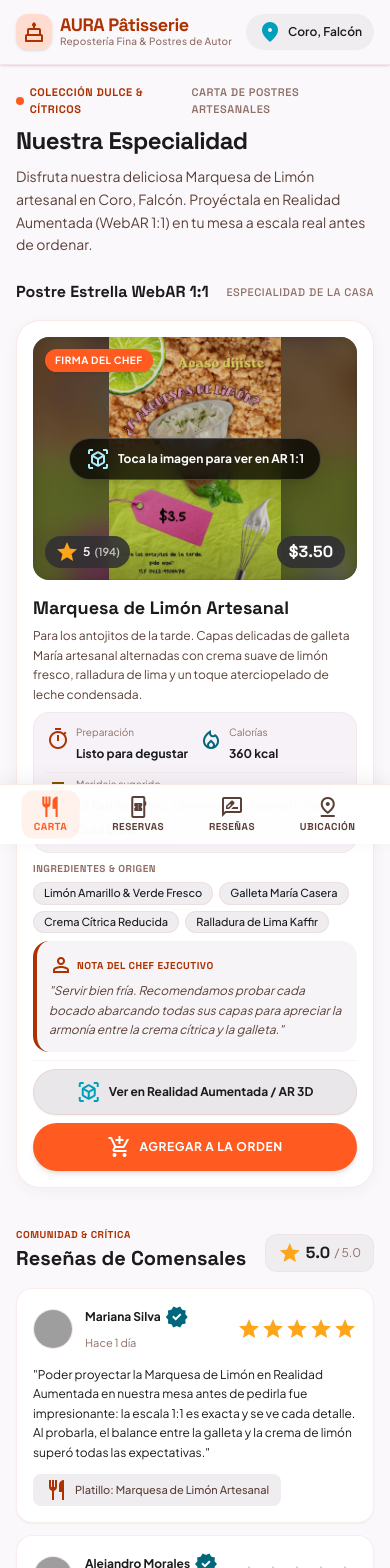
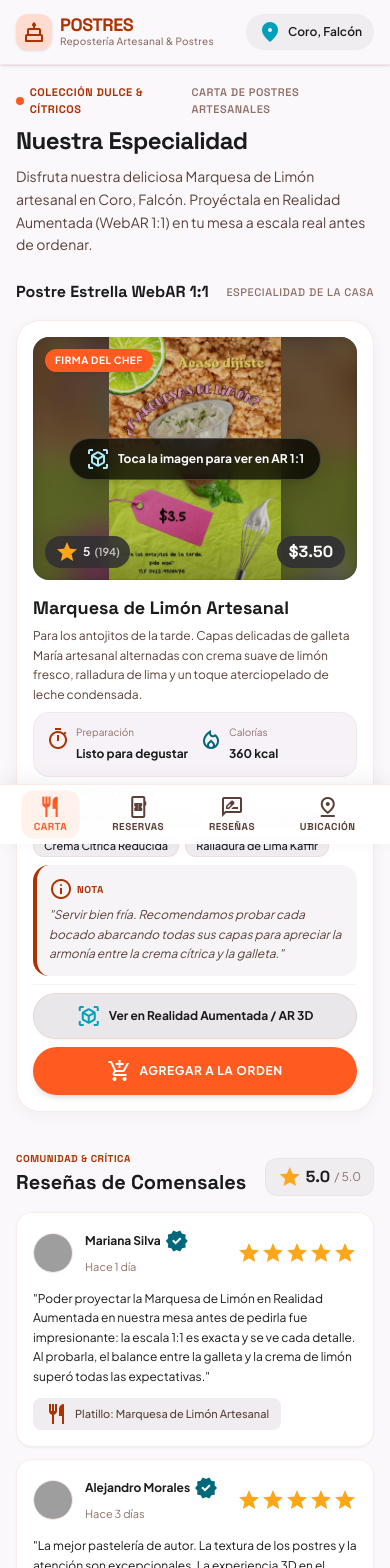
Before and after one commit to Rhojer/products-ar-web, a React (Vite) app: page / in a window 390 px wide. Shown: the top 1568 px of the page. Built offline with nearby package versions, Linux system fonts and the light colour scheme; grey boxes are pictures that could not be loaded; a web font is replaced by a local one.

Commit message:
feat: renombrar tienda a POSTRES, retiro en centro de coro, quitar maridaje y renombrar a Nota

```diff
--- a/index.html
+++ b/index.html
@@ -4,7 +4,7 @@
     <meta charset="UTF-8" />
     <link rel="icon" type="image/svg+xml" href="/favicon.svg" />
     <meta name="viewport" content="width=device-width, initial-scale=1.0, maximum-scale=1.0, user-scalable=no" />
-    <title>AURA Bistro — Carta de Autor & Experiencia WebAR 1:1</title>
+    <title>POSTRES — Marquesa de Limón & Experiencia WebAR 1:1</title>
     <!-- Google Fonts: Space Grotesk, Plus Jakarta Sans, Playfair Display -->
     <link rel="preconnect" href="https://fonts.googleapis.com">
     <link rel="preconnect" href="https://fonts.gstatic.com" crossorigin>
--- a/src/App.tsx
+++ b/src/App.tsx
@@ -62,7 +62,7 @@ export function App() {
     return (
       <div className="min-h-screen bg-[#fbf8fc] flex flex-col items-center justify-center text-[#1b1b1e]">
         <div className="w-12 h-12 border-3 border-[#ffdbd0] border-t-[#ae3200] rounded-full animate-spin mb-4"></div>
-        <p className="font-headline font-bold text-lg text-[#ae3200]">AURA Pâtisserie</p>
+        <p className="font-headline font-bold text-lg text-[#ae3200]">POSTRES</p>
         <p className="text-xs text-[#8f7067] mt-1 uppercase tracking-widest">Iniciando experiencia WebAR...</p>
       </div>
     );
--- a/src/components/public/DishCard.tsx
+++ b/src/components/public/DishCard.tsx
@@ -121,18 +121,8 @@ export const DishCard: React.FC<DishCardProps> = ({
               <span className="text-[10px] text-gray-400 pl-1">+{dishAllergens.length - 4}</span>
             )}
           </div>
-
-          {/* Sommelier hint */}
-          {dish.sommelierPairing && (
-            <div className="inline-flex items-center gap-1 text-[11px] text-amber-400/80">
-              <Wine className="w-3 h-3" />
-              <span className="truncate max-w-[120px] hidden sm:inline">Maridaje</span>
-            </div>
-          )}
         </div>
-
       </div>
-
     </div>
   );
 };
--- a/src/components/public/DishDetailModal.tsx
+++ b/src/components/public/DishDetailModal.tsx
@@ -51,7 +51,7 @@ export const DishDetailModal: React.FC<DishDetailModalProps> = ({
         {/* Modal Top Bar (Fixed Header) */}
         <div className="flex-shrink-0 flex items-center justify-between px-5 py-3.5 bg-white border-b border-[#e4beb3]/20">
           <span className="text-[11px] font-headline uppercase tracking-wider text-[#8f7067] font-bold">
-            Ficha Técnica & Maridaje WebAR 1:1
+            Ficha Técnica WebAR 1:1
           </span>
           <button
             type="button"
@@ -136,21 +136,6 @@ export const DishDetailModal: React.FC<DishDetailModalProps> = ({
                 </div>
               )}
 
-              {/* Maridaje */}
-              {dish.sommelierPairing?.trim() && (
-                <div className="flex items-start gap-2 col-span-2 pt-1 border-t border-[#e4beb3]/20">
-                  <span className="material-symbols-outlined text-[#855300] text-lg mt-0.5">
-                    wine_bar
-                  </span>
-                  <div>
-                    <span className="block text-[10px] text-[#8f7067]">Maridaje sugerido</span>
-                    <span className="text-xs font-bold text-[#1b1b1e]">
-                      {dish.sommelierPairing}
-                    </span>
-                  </div>
-                </div>
-              )}
-
               {/* Alérgenos */}
               {dishAllergens.length > 0 && (
                 <div className="flex items-start gap-2 col-span-2 pt-1 border-t border-[#e4beb3]/20">
@@ -187,12 +172,12 @@ export const DishDetailModal: React.FC<DishDetailModalProps> = ({
             </div>
           )}
 
-          {/* Nota del Chef Ejecutivo */}
+          {/* Nota */}
           {dish.chefNote?.trim() && (
             <div className="p-3.5 rounded-2xl bg-[#f0edf1]/60 border-l-4 border-[#ae3200]">
               <span className="text-[10px] font-headline uppercase tracking-wider text-[#ae3200] font-bold flex items-center gap-1">
-                <span className="material-symbols-outlined text-sm">person</span>
-                Nota del Chef Ejecutivo
+                <span className="material-symbols-outlined text-sm">info</span>
+                Nota
               </span>
               <p className="text-xs text-[#5b4038] mt-1 italic leading-relaxed">
                 "{dish.chefNote}"
--- a/src/components/public/LocationSection.tsx
+++ b/src/components/public/LocationSection.tsx
@@ -121,7 +121,7 @@ export const LocationSection: React.FC<LocationSectionProps> = ({
 
       </section>
 
-      {/* 7. REDES SOCIALES & CONTACTO (COMUNIDAD AURA) */}
+      {/* 7. REDES SOCIALES & CONTACTO (COMUNIDAD POSTRES) */}
       {(socials.instagram?.trim() || socials.tiktok?.trim() || socials.whatsapp?.trim() || socials.facebook?.trim()) && (
         <section className="bg-[#f6f2f7] rounded-3xl p-4 sm:p-5 border border-[#e4beb3]/20 flex flex-col gap-3">
           <div className="flex items-center justify-between">
@@ -129,7 +129,7 @@ export const LocationSection: React.FC<LocationSectionProps> = ({
               <h3 className="text-sm font-bold text-[#1b1b1e] font-headline">
                 Comunidad {brand.name}
               </h3>
-              <p className="text-xs text-[#8f7067]">Novedades y reservas directas</p>
+              <p className="text-xs text-[#8f7067]">Novedades y pedidos directos</p>
             </div>
 
             <div className="w-8 h-8 rounded-full bg-[#ffdbd0]/60 flex items-center justify-center text-[#ae3200]">
--- a/src/components/public/MenuCatalog.tsx
+++ b/src/components/public/MenuCatalog.tsx
@@ -193,8 +193,8 @@ export const MenuCatalog: React.FC<MenuCatalogProps> = ({
                 )}
               </div>
 
-              {/* Quick Specs Grid (Preparación, Calorías, Maridaje) */}
-              {(activeDish.prepTime?.trim() || activeDish.calories?.trim() || activeDish.sommelierPairing?.trim()) && (
+              {/* Quick Specs Grid (Preparación, Calorías) */}
+              {(activeDish.prepTime?.trim() || activeDish.calories?.trim()) && (
                 <div className="grid grid-cols-2 gap-2 p-3 rounded-2xl bg-[#f6f2f7] border border-[#e4beb3]/20">
                   {activeDish.prepTime?.trim() && (
                     <div className="flex items-start gap-1.5">
@@ -223,20 +223,6 @@ export const MenuCatalog: React.FC<MenuCatalogProps> = ({
                       </div>
                     </div>
                   )}
-
-                  {activeDish.sommelierPairing?.trim() && (
-                    <div className="flex items-start gap-1.5 col-span-2 pt-1 border-t border-[#e4beb3]/20">
-                      <span className="material-symbols-outlined text-[#855300] text-base mt-0.5">
-                        wine_bar
-                      </span>
-                      <div>
-                        <span className="block text-[10px] text-[#8f7067]">Maridaje sugerido</span>
-                        <span className="text-xs font-bold text-[#1b1b1e]">
-                          {activeDish.sommelierPairing}
-                        </span>
-                      </div>
-                    </div>
-                  )}
                 </div>
               )}
 
@@ -259,12 +245,12 @@ export const MenuCatalog: React.FC<MenuCatalogProps> = ({
                 </div>
               )}
 
-              {/* Nota del Chef Ejecutivo */}
+              {/* Nota */}
               {activeDish.chefNote?.trim() && (
                 <div className="p-3 rounded-2xl bg-[#f0edf1]/60 border-l-4 border-[#ae3200]">
                   <span className="text-[10px] font-headline uppercase tracking-wider text-[#ae3200] font-bold flex items-center gap-1">
-                    <span className="material-symbols-outlined text-sm">person</span>
-                    Nota del Chef Ejecutivo
+                    <span className="material-symbols-outlined text-sm">info</span>
+                    Nota
                   </span>
                   <p className="text-xs text-[#5b4038] mt-1 italic leading-relaxed">
                     "{activeDish.chefNote}"
--- a/src/components/public/ReviewsSection.tsx
+++ b/src/components/public/ReviewsSection.tsx
@@ -122,10 +122,10 @@ export const ReviewsSection: React.FC<ReviewsSectionProps> = ({ reviews }) => {
         <div className="fixed inset-0 z-50 flex items-center justify-center p-4 bg-black/60 backdrop-blur-sm animate-in fade-in">
           <div className="bg-white rounded-3xl p-6 max-w-sm w-full space-y-4 shadow-2xl border border-[#e4beb3]/30">
             <h3 className="font-headline font-bold text-lg text-[#1b1b1e]">Comparte tu Experiencia</h3>
-            <p className="text-xs text-[#5b4038]">¿Qué plato proyectaste en Realidad Aumentada y cómo fue tu visita a AURA Bistro?</p>
+            <p className="text-xs text-[#5b4038]">¿Qué te pareció proyectar la Marquesa en Realidad Aumentada y cómo fue tu experiencia con POSTRES?</p>
             <textarea
               rows={3}
-              placeholder="Cuéntanos sobre los sabores, la temperatura, el maridaje..."
+              placeholder="Cuéntanos sobre los sabores, la textura, la experiencia WebAR..."
               className="w-full p-3 bg-[#f6f2f7] rounded-xl text-xs border border-[#e4beb3]/30 focus:outline-none focus:border-[#ae3200]"
             />
             <div className="flex gap-2 justify-end">
--- a/src/data/initialData.ts
+++ b/src/data/initialData.ts
@@ -15,9 +15,9 @@ export const ALLERGENS_LIST: Allergen[] = [
 
 export const INITIAL_RESTAURANT_DATA: RestaurantData = {
   brand: {
-    name: 'AURA Pâtisserie',
+    name: 'POSTRES',
     localVenueName: 'Coro, Falcón',
-    culinaryTagline: 'Repostería Fina & Postres de Autor',
+    culinaryTagline: 'Repostería Artesanal & Postres',
     seasonTag: 'Colección Dulce & Cítricos',
     menuSubtype: 'Carta de Postres Artesanales',
     menuTitle: 'Nuestra Especialidad',
@@ -31,24 +31,24 @@ export const INITIAL_RESTAURANT_DATA: RestaurantData = {
     coverBannerUrl: 'https://images.unsplash.com/photo-1509440159596-0249088772ff?auto=format&fit=crop&w=1600&q=80'
   },
   socials: {
-    instagram: 'https://instagram.com/aura_patisserie',
-    tiktok: 'https://tiktok.com/@aurapatisserie',
+    instagram: 'https://instagram.com/postres',
+    tiktok: 'https://tiktok.com/@postres',
     whatsapp: '+584129506476',
-    facebook: 'https://facebook.com/aurapatisseriemx',
-    website: 'https://aura-bistro.com'
+    facebook: 'https://facebook.com/postres',
+    website: 'https://postres.com'
   },
   location: {
     address: 'Calle Ampíes, Urb. Cruz Verde',
-    neighborhood: 'Cruz Verde',
+    neighborhood: 'Centro de Coro',
     postalCode: '4101',
     city: 'Coro',
     country: 'Venezuela',
     googleMapsUrl: 'https://maps.app.goo.gl/d75weHAsCTNKMLWx6',
     googleMapsEmbedUrl: 'https://maps.google.com/maps?q=11.403120,-69.675580&hl=es&z=16&output=embed',
     metroBusAccess: 'Entregas y pedidos para llevar en Coro, Falcón.',
-    parkingInfo: 'Zona de retiro rápido en Cruz Verde.',
+    parkingInfo: 'Zona de retiro rápido en centro de Coro.',
     phone: '0412-9506476',
-    email: 'pedidos@aurapatisserie.com'
+    email: 'pedidos@postres.com'
   },
   dishes: [
     {
@@ -69,7 +69,6 @@ export const INITIAL_RESTAURANT_DATA: RestaurantData = {
       fullDescription: 'Nuestra emblemática Marquesa de Limón equilibra la acidez fresca del limón amarillo y verde con la sutil dulzura de nuestra crema artesanal reducida, intercalada con finas capas de galleta María infusionada con ralladura de lima kaffir.',
       keyIngredients: ['Limón Amarillo & Verde Fresco', 'Galleta María Casera', 'Crema Cítrica Reducida', 'Ralladura de Lima Kaffir'],
       allergens: ['gluten', 'dairy', 'eggs'],
-      sommelierPairing: 'Té Earl Grey frío, Limoncello artesanal o Café Cold Brew',
       isAvailable: true,
       featured: true,
       badgeText: 'Especialidad WebAR',
```
Also changed, not shown: src/services/storage.ts (+6 -5 lines).
